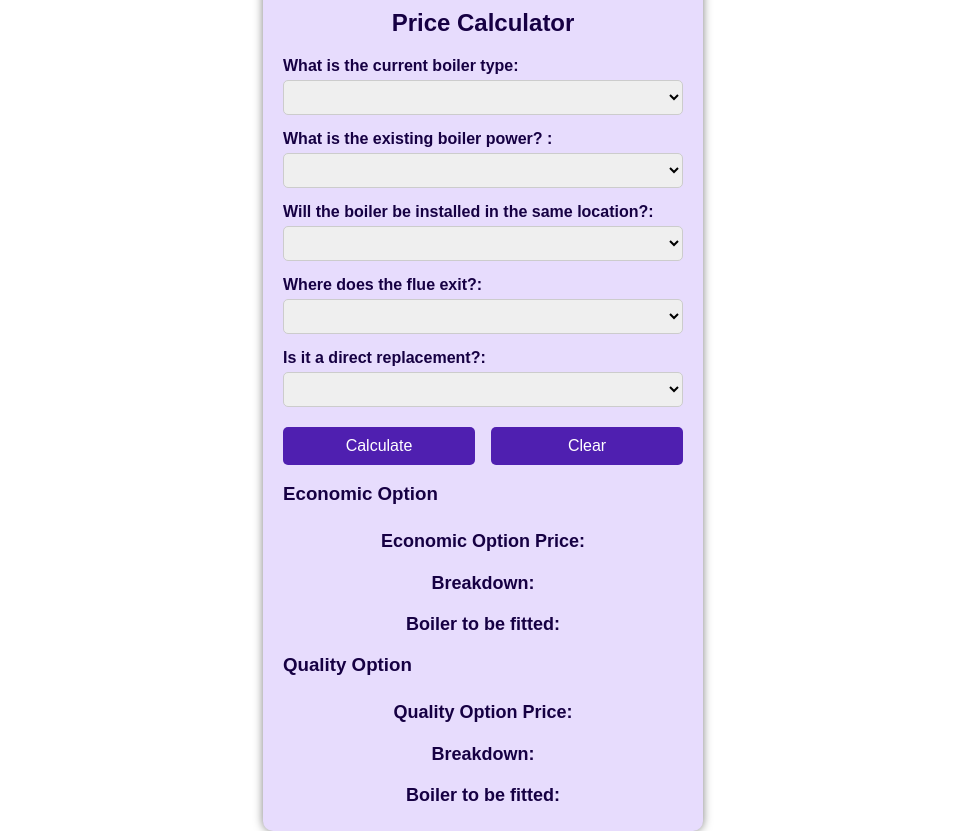
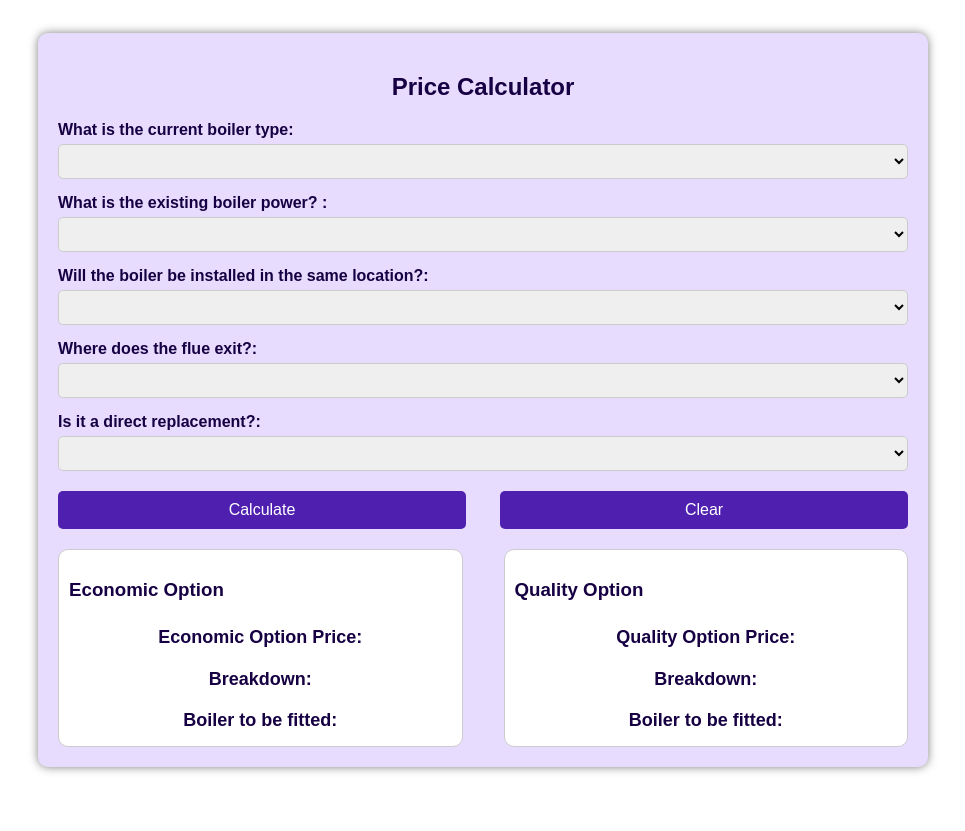
Before and after one commit to xenia-gian/-xenia-gian-.github.io, a website built with Parcel: page index.html in a window 1280 px wide. Shown: the whole page, without its empty margins (157-1122 px from the left). After the commit the page ends 800 px from the top, so only its background shows below. Built offline with nearby package versions, Linux system fonts and the light colour scheme.

Commit message:
Update styles.css
Adding WB pricing into CSS

```diff
--- a/styles.css
+++ b/styles.css
@@ -14,7 +14,7 @@ body {
   padding: 20px;
   border-radius: 10px;
   box-shadow: 0 0 10px rgba(0, 0, 0, 0.5);
-  width: 400px;
+  width: 850px; /* Adjusted width to fit both options */
 }
 
 h2 {
@@ -24,7 +24,6 @@ h2 {
 
 .questions {
   margin-bottom: 15px;
-  margin-top: 10;
 }
 
 label {
@@ -57,14 +56,18 @@ input[type="button"] {
   cursor: pointer;
 }
 
-.calculation {
+.options-wrapper {
+  display: flex;
+  justify-content: space-between;
   margin-top: 20px;
-  text-align: center;
 }
 
-output {
-  font-size: 18px;
-  font-weight: bold;
+.option-container {
+  background-color: white;
+  border: 1px solid #ccc;
+  border-radius: 10px;
+  padding: 10px;
+  width: 45%;
 }
 
 .calculation {
@@ -75,10 +78,10 @@ output {
 .breakdown {
   margin-top: 5px;
   text-align: center;
-  /*   font-weight: bold; */
 }
 
-.output-label {
+.output-label,
+.output-label-output {
   font-size: 18px;
   font-weight: bold;
   color: rgb(22, 0, 67);
@@ -89,9 +92,3 @@ output {
   font-weight: bold;
   color: rgb(22, 0, 67);
 }
-
-.output-label-output {
-  font-size: 18px;
-  font-weight: bold;
-  color: rgb(22, 0, 67);
-}
```
